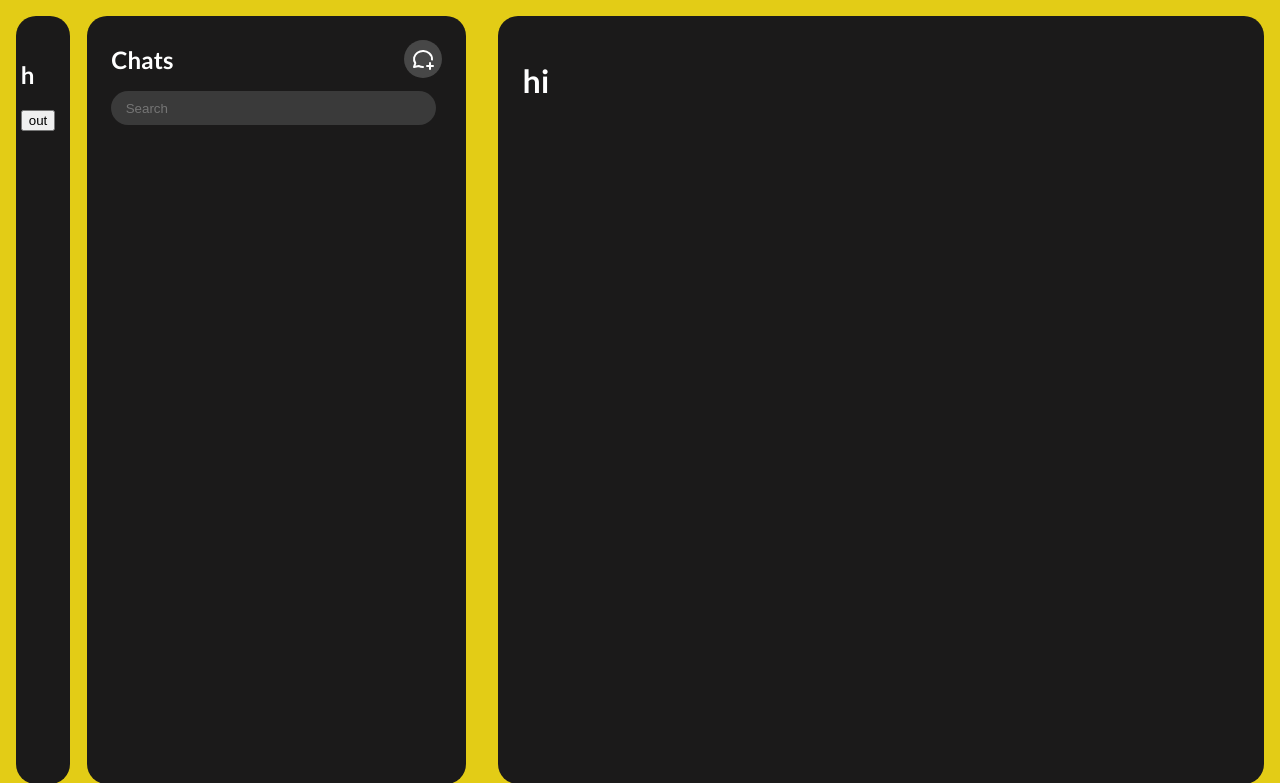
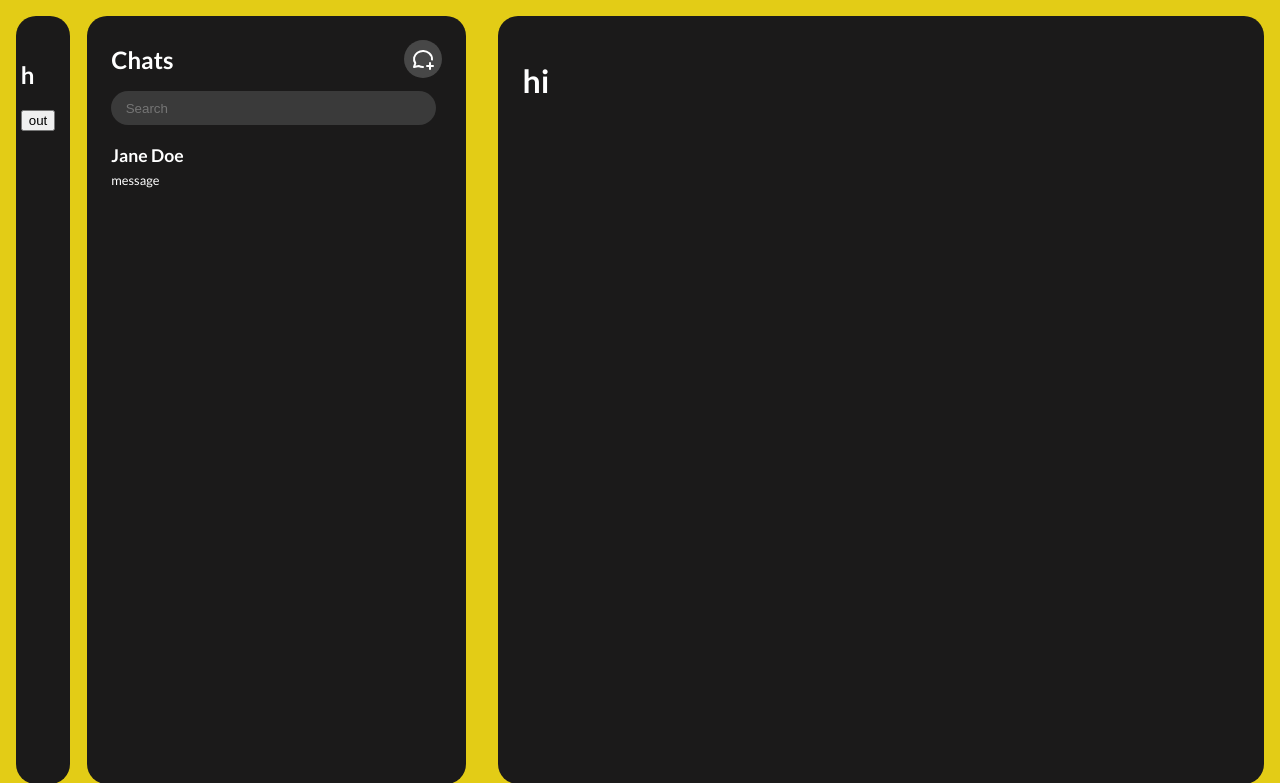
Before and after one commit to locwa/Hello, a PHP site: page /inbox.php in a window 1280 px wide. Shown: the top 783 px of the page. Run offline with PHP 8.4, Linux system fonts and the light colour scheme; the visitor is signed in with stand-in values (Sample User, id 1); data that the repository does not hold is empty.

Commit message:
added and styled conversation sample

```diff
--- a/src/public/css/style.css
+++ b/src/public/css/style.css
@@ -11,6 +11,10 @@ body{
 /* Font Sizes */
 .xs{
     font-size: 0.8rem;
+    margin: 0;
+}
+.sm{
+    font-size: 1.1rem;
     margin: 0;
 }
 
@@ -152,6 +156,16 @@ body{
     font-size: 1.5rem;
     margin: 0;
 }
+.conversation-list{
+    margin-top: 1.2rem;
+}
+.conversation{
+    margin: 0.2rem 0;
+    height: 2.7rem;
+    display: flex;
+    justify-content: space-between;
+    flex-direction: column;
+}
 
 /* Signup */
 
--- a/src/public/inbox.php
+++ b/src/public/inbox.php
@@ -49,7 +49,12 @@
             </div>
         </div>
         <input type="text" name="inbox-search" placeholder="Search" class="inbox-search">
-        <?php include_once("../private/includes/conversations_retrieval.php");?>
+        <div class="conversation-list">
+            <div class="conversation">
+                <h4 class="sm">Jane Doe</h4>
+                <p class="xs">message</p>
+            </div>
+        </div>
     </div>
     <div class="message msg-contents">
         <h1>hi</h1>
```
